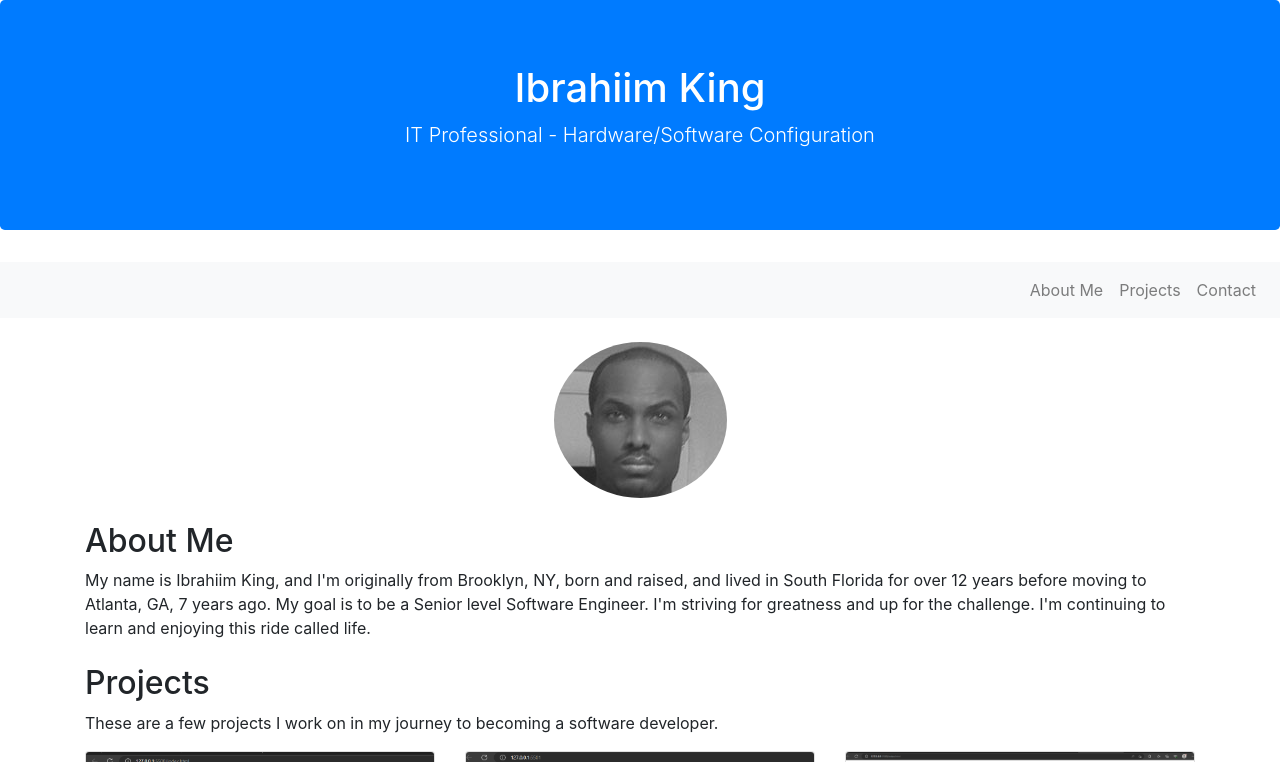
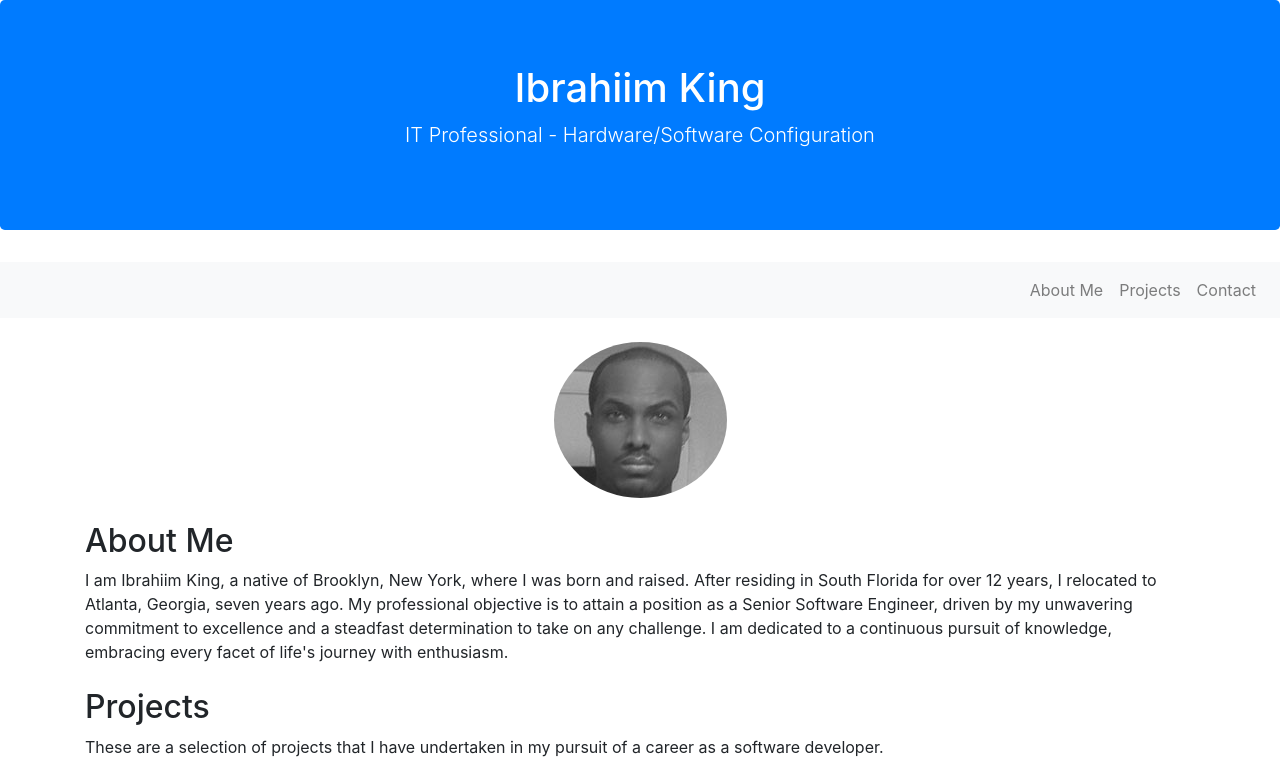
Before and after one commit to rahiim718/github-portfolio, a plain HTML site: page homework----personal-portfolio-rahiim718-main/index.html in a window 1280 px wide. Shown: the top 762 px of the page. Drawn offline with nearby package versions, Linux system fonts and the light colour scheme.

Commit message:
more updates

```diff
--- a/homework----personal-portfolio-rahiim718-main/index.html
+++ b/homework----personal-portfolio-rahiim718-main/index.html
@@ -8,6 +8,7 @@
     <link rel="stylesheet" href="https://maxcdn.bootstrapcdn.com/bootstrap/4.5.2/css/bootstrap.min.css">
     <!-- <link rel="stylesheet" type="text/css" href="./style.cs">
     <link rel="stylesheet" type="text/css" href="./layout.cs">  -->
+
 </head>
 <body>
     <header class="jumbotron text-center bg-primary text-white">
@@ -40,14 +41,12 @@
         <section id="aboutMe" class="mt-4">
             <h2>About Me</h2>
             <p>
-                My name is Ibrahiim King, and I'm originally from Brooklyn, NY, born and raised, and lived in South Florida
-                for over 12 years before moving to Atlanta, GA, 7 years ago. My goal is to be a Senior level Software Engineer.
-                I'm striving for greatness and up for the challenge. I'm continuing to learn and enjoying this ride called life.
+                I am Ibrahiim King, a native of Brooklyn, New York, where I was born and raised. After residing in South Florida for over 12 years, I relocated to Atlanta, Georgia, seven years ago. My professional objective is to attain a position as a Senior Software Engineer, driven by my unwavering commitment to excellence and a steadfast determination to take on any challenge. I am dedicated to a continuous pursuit of knowledge, embracing every facet of life's journey with enthusiasm.
             </p>
         </section>
         <section id="projects" class="mt-4">
             <h2>Projects</h2>
-            <p>These are a few projects I work on in my journey to becoming a software developer.</p>
+            <p>These are a selection of projects that I have undertaken in my pursuit of a career as a software developer.</p>
             <div class="row">
                 <div class="col-md-4">
                     <div class="card mb-4">
```
